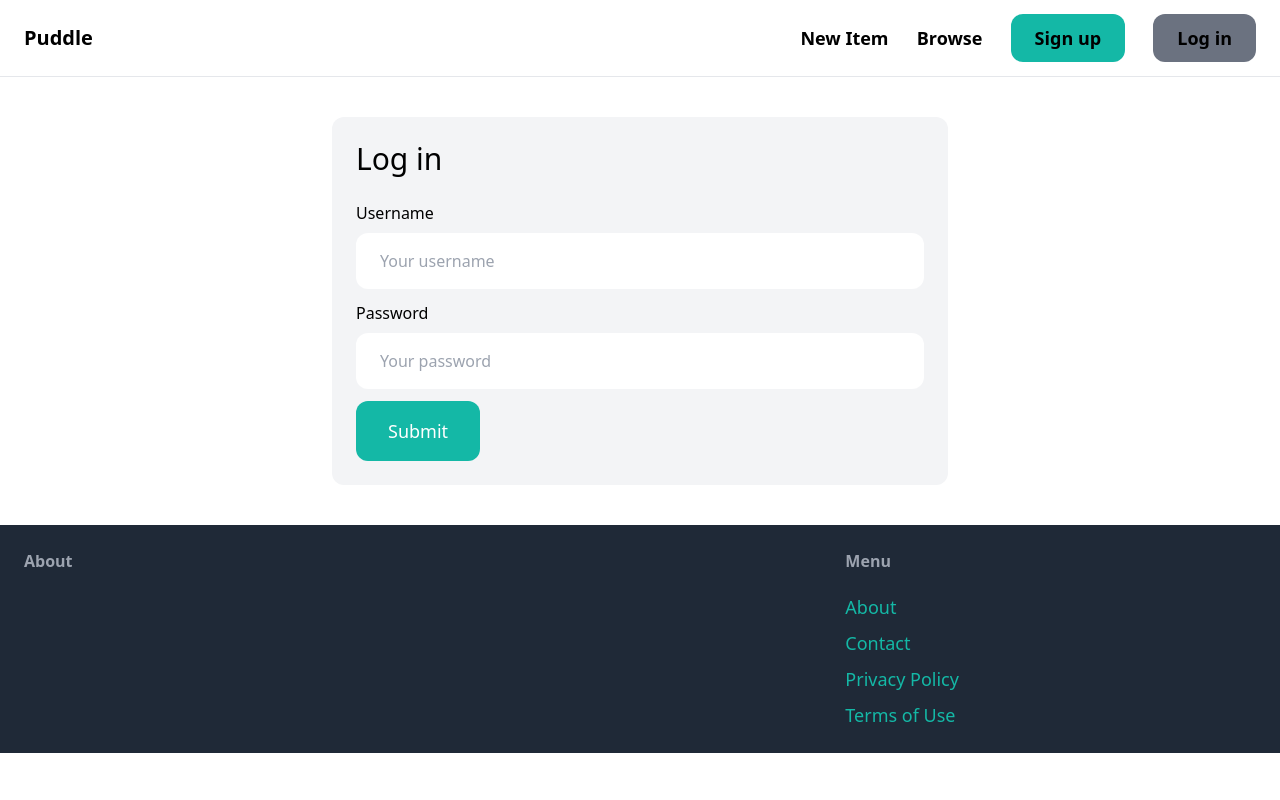
After one commit to shreeyut1905/puddle, a Django app: page /login/ in a window 1280 px wide. The commit adds this page. Run offline with Django 5.2, Linux system fonts and the light colour scheme; some libraries are stand-ins or nearby versions.

Commit message:
logging in

```diff
--- a/puddle/core/forms.py
+++ b/puddle/core/forms.py
@@ -1,7 +1,15 @@
 from django import forms
-from django.contrib.auth.forms import UserCreationForm
+from django.contrib.auth.forms import UserCreationForm , AuthenticationForm
 from django.contrib.auth.models import User
-
+class LoginForm(AuthenticationForm):
+    username = forms.CharField(widget=forms.TextInput(attrs={
+        'placeholder' : 'Your username',
+        'class' : 'w-full py-4 px-6 rounded-xl'
+    }))
+    password = forms.CharField(widget=forms.TextInput(attrs={
+        'placeholder':'Your password',
+        'class' : 'w-full py-4 px-6 rounded-xl'
+    }))
 class SignupForm(UserCreationForm):
     class Meta:
         model= User
--- a/puddle/core/templates/core/base.html
+++ b/puddle/core/templates/core/base.html
@@ -13,8 +13,13 @@
                 <div class = "space-x-6">
                     <a href = "#" class = "text-lg font-semibold hover:text-gray-500">New Item</a>
                     <a href = "#" class = "text-lg font-semibold hover:text-gray-500">Browse</a>
-                    <a href = "{%url 'core:signup'%}" class = "px-6 py-3 text-lg font-semibold bg-teal-500 text-while rounded-xl hover:bg-teal-700">Sign up</a>
-                    <a href = "#" class = "px-6 py-3 text-lg font-semibold bg-gray-500 text-while rounded-xl hover:bg-gray-700">Log in</a>
+                    {% if request.user.is_authenticated  %}
+                        <a href = "#" class = "px-6 py-3 text-lg font-semibold bg-teal-500 text-while rounded-xl hover:bg-teal-700">Inbox</a>
+                        <a href = "#" class = "px-6 py-3 text-lg font-semibold bg-gray-500 text-while rounded-xl hover:bg-gray-700">Dashboard</a>
+                    {%else%}
+                        <a href = "{%url 'core:signup'%}" class = "px-6 py-3 text-lg font-semibold bg-teal-500 text-while rounded-xl hover:bg-teal-700">Sign up</a>
+                        <a href = "{%url 'core:login'%}" class = "px-6 py-3 text-lg font-semibold bg-gray-500 text-while rounded-xl hover:bg-gray-700">Log in</a>
+                    {% endif %}
                 </div>
             </a>
         </nav>
--- /dev/null
+++ b/puddle/core/templates/core/login.html
@@ -0,0 +1,31 @@
+{% extends 'core/base.html'%}
+
+{% block title %}Sign up{% endblock %}
+
+{%block content%}
+<div class="w-1/2 my-6 mx-auto p-6 bg-gray-100 rounded-xl">
+    <h1 class="mb-6 text-3xl">Log in</h1>
+    <form method="post" action=".">
+        {%csrf_token%}
+
+        <div class="mb-3">
+            <label class="inline-block mb-2">Username</label>
+            {{form.username}}
+        </div>
+        <div class="mb-3">
+            <label class="inline-block mb-2">Password</label>
+            {{form.password}}
+        </div>
+
+        {% if form.errors or form.non_feild_errors%}
+        <div class= "mb-3 p-6 bg-red-100 rounded-xl">
+            {% for feild in form%}
+                {{feild.errors}}
+            {% endfor %}
+            {{form.non_feild_errors}}
+        </div>
+        {% endif %}
+        <button class = "py-4 px-8 text-lg  bg-teal-500 hover:bg-teal-700 rounded-xl text-white">Submit</button>
+    </form>
+</div>
+{%endblock%}
--- a/puddle/core/urls.py
+++ b/puddle/core/urls.py
@@ -1,8 +1,11 @@
+from django.contrib.auth import views as auth_views
 from django.urls import path
 from . import views
+from .forms import LoginForm
 app_name = 'core'
 urlpatterns = [
     path('',views.index,name='index'),
     path('contact/',views.contact,name='contact'),
     path('signup/',views.signup,name='signup'),
+    path('login/',auth_views.LoginView.as_view(template_name= 'core/login.html',authentication_form=LoginForm),name='login')
 ]
--- a/puddle/puddle/settings.py
+++ b/puddle/puddle/settings.py
@@ -27,7 +27,9 @@ DEBUG = True
 
 ALLOWED_HOSTS = []
 
-
+LOGIN_URL = '/login/'
+LOGIN_REDIRECT_URL = '/'
+LOGOUT_REDIRECT_URL = '/'
 # Application definition
 
 INSTALLED_APPS = [
```
Also changed, not shown: puddle/db.sqlite3.
